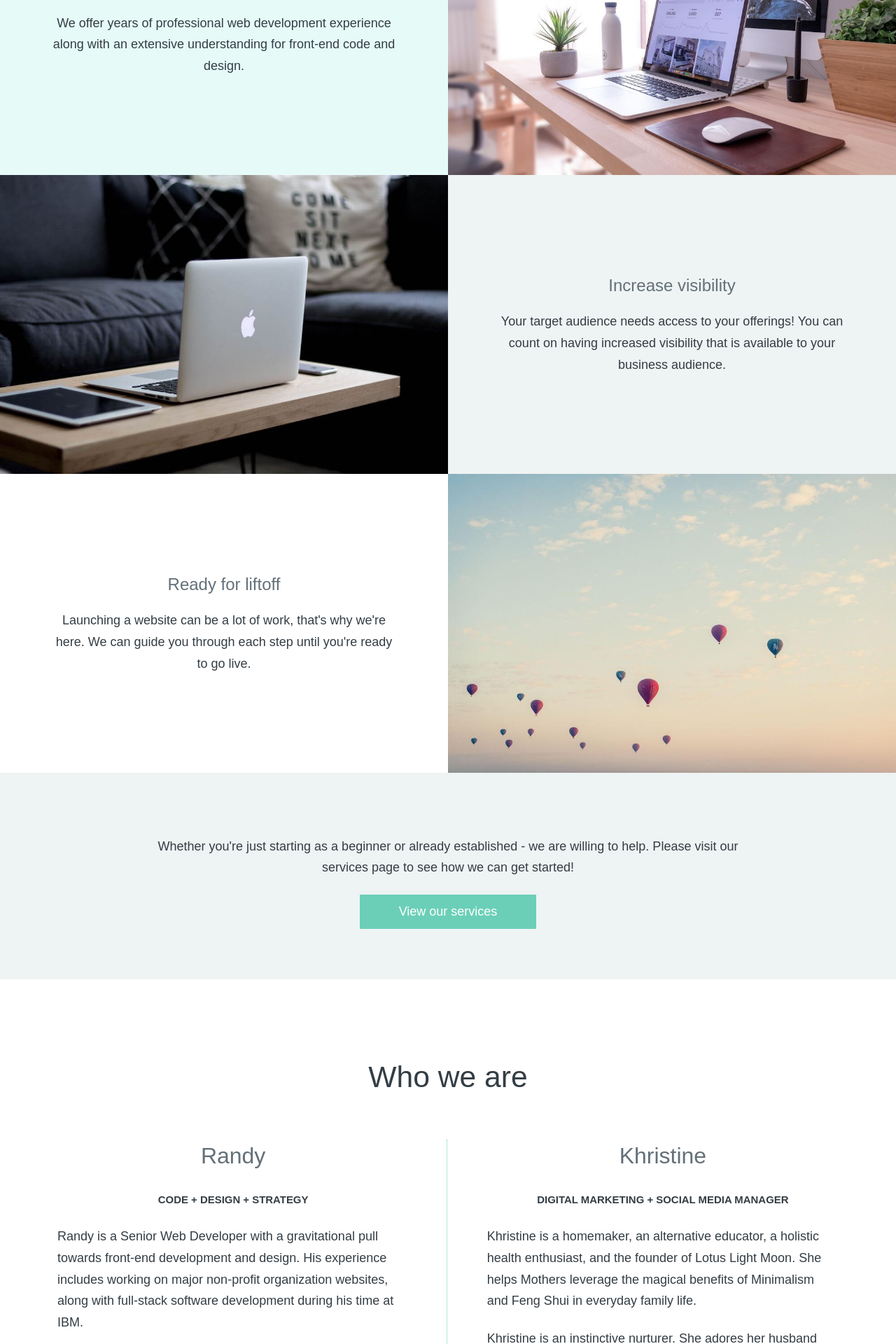
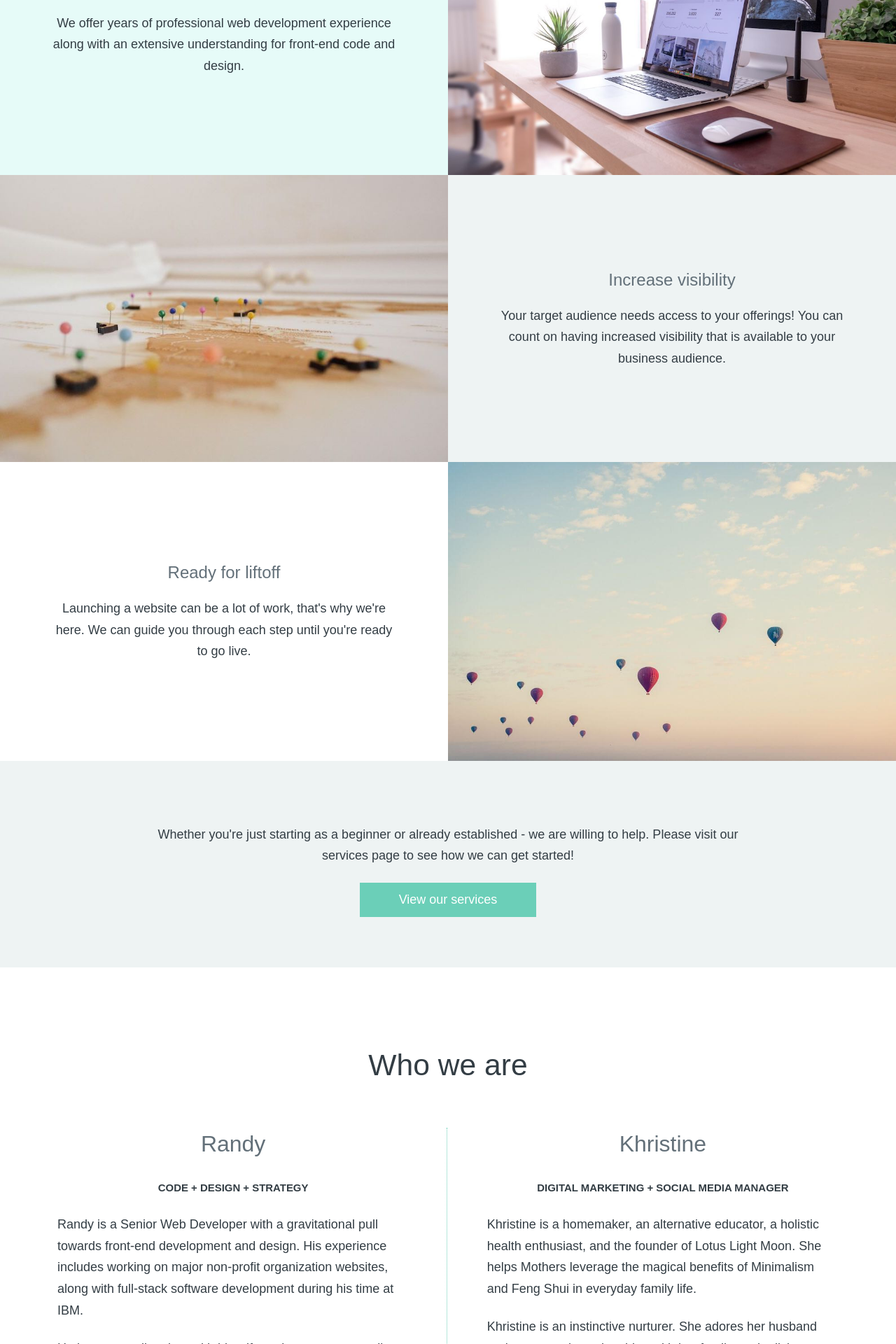
Before and after one commit to graymintmoon/graymintmoon.github.io, a Jekyll site: the page built from index.md, in a window 1280 px wide. Shown: the part 1830-3750 px from the top of the page at 70% size. Built offline with Jekyll 4.4.1, drawn with Linux system fonts in a browser that asks for light colours; nearby versions of some CDN libraries; some web fonts are replaced.

Commit message:
updating visibility img

```diff
--- a/_includes/offerings.html
+++ b/_includes/offerings.html
@@ -20,7 +20,7 @@
 		</div>
 		<div class="column_half bg_lightgray">
 			<div class="column_half_block_wide">
-				<img class="img_full" src="{{site.url}}/assets/devices.jpg" alt="photo by ruthson zimmerman">
+				<img class="img_full" src="{{site.url}}/assets/map.jpg" alt="photo by ruthson zimmerman">
 			</div>
 			<div class="column_half_block_wide column_half_block_description">
 				<h4 class="text_center text_regular">Increase visibility</h4>
```
Also changed, not shown: assets/map.jpg (added).
